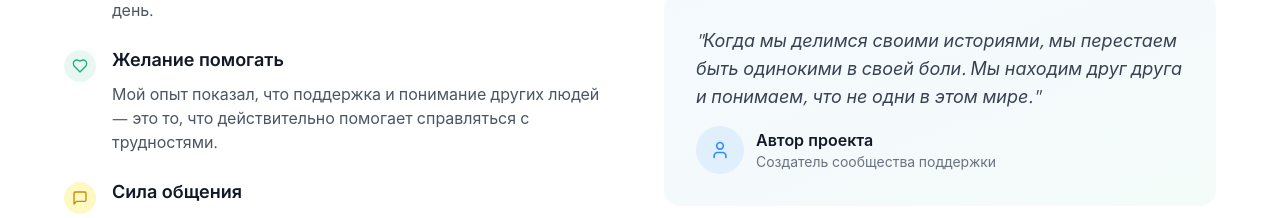
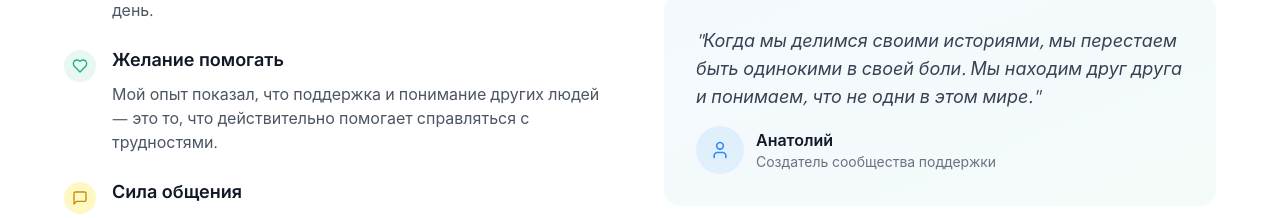
Before and after one commit to pr-poehali-dev/beautiful-website-project-1, a React (Vite) app: page / in a window 1280 px wide. Shown: the part 1400-1618 px from the top of the page. Built offline with nearby package versions, Linux system fonts and the light colour scheme.

Commit message:
Изменить имя на Анатолий

```diff
--- a/src/components/AboutSection.tsx
+++ b/src/components/AboutSection.tsx
@@ -64,7 +64,7 @@ export default function AboutSection() {
                   <Icon name="User" size={20} className="text-primary" />
                 </div>
                 <div>
-                  <p className="font-semibold text-gray-900">Автор проекта</p>
+                  <p className="font-semibold text-gray-900">Анатолий</p>
                   <p className="text-sm text-gray-500">Создатель сообщества поддержки</p>
                 </div>
               </div>
```
